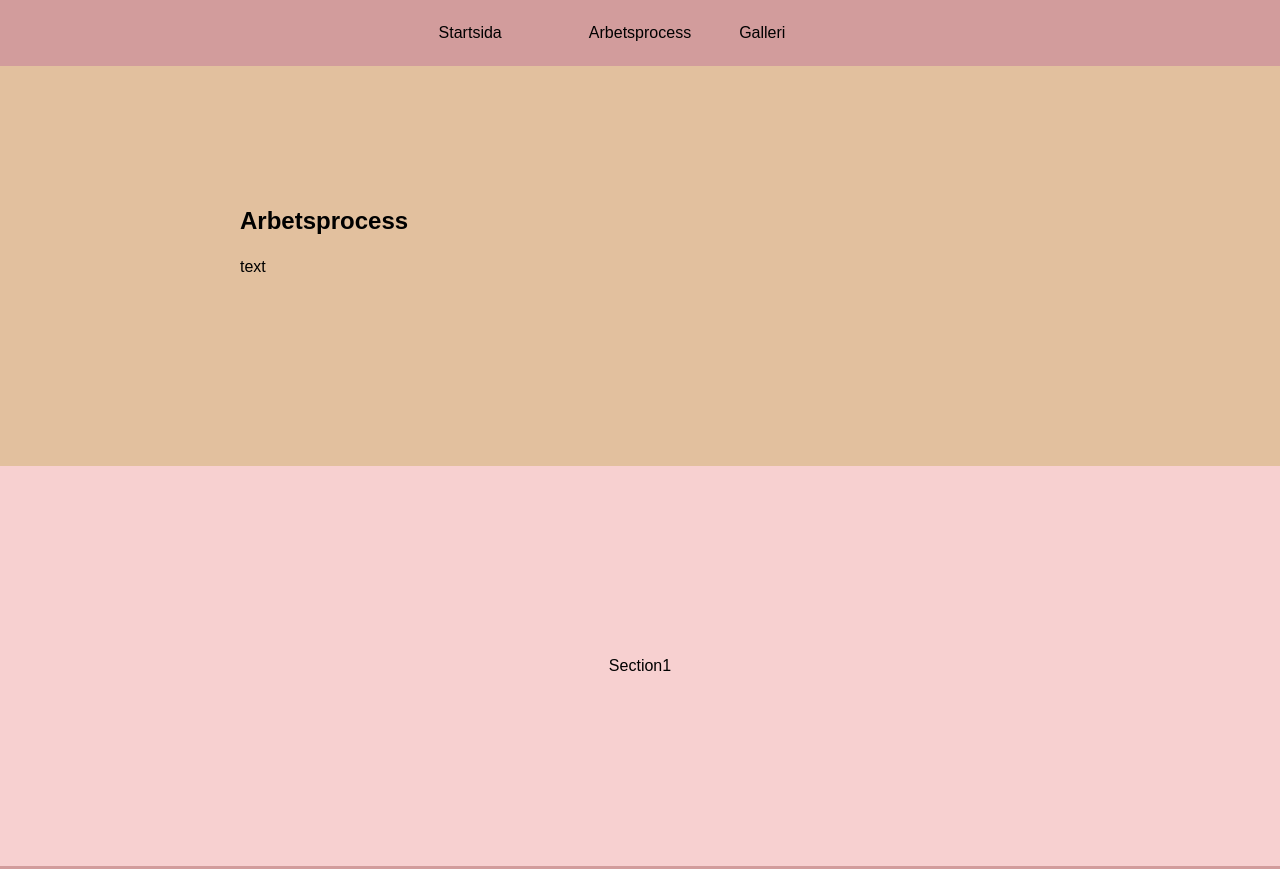
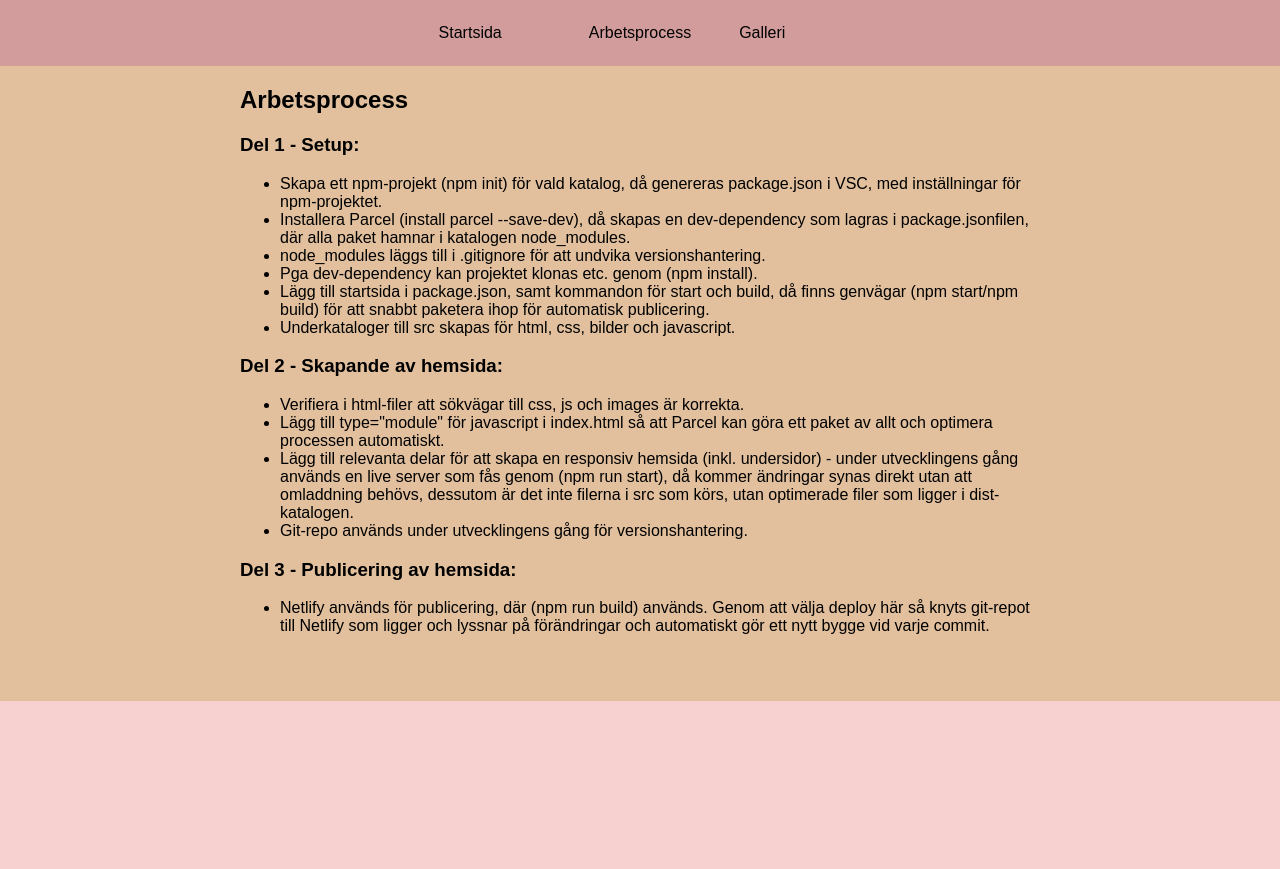
Before and after one commit to lisabromark/Moment_1, a website built with Parcel: page src/html/process.html in a window 1280 px wide. Shown: the top 869 px of the page. Built offline with nearby package versions, Linux system fonts and the light colour scheme.

Commit message:
Added working process

```diff
--- a/src/css/main.css
+++ b/src/css/main.css
@@ -7,7 +7,6 @@ body {
 html{
     height: 100%;
 }
-
 
 .container {
     display: grid;
--- a/src/html/process.html
+++ b/src/html/process.html
@@ -10,6 +10,7 @@
 </head>
 
 <body>
+    <div class="wrapper">
     <header>
         <div class="container">
 
@@ -34,19 +35,49 @@
     <div class="container">
         <main id="main">
             <article>
-            <h1>Arbetsprocess</h1>
-            <p>text</p>
+                <h2>Arbetsprocess</h2>
+                <h3>Del 1 - Setup:</h3>
+                <ul>
+                    <li>Skapa ett npm-projekt (npm init) för vald katalog, då genereras
+                        package.json i VSC, med inställningar för npm-projektet.
+                    </li>
+                    <li>Installera Parcel (install parcel --save-dev), då skapas en dev-dependency som lagras i
+                        package.jsonfilen, där alla paket hamnar i katalogen node_modules.
+                    <li>node_modules läggs till i .gitignore för att undvika versionshantering.</li>
+                    <li>Pga dev-dependency kan projektet klonas etc. genom (npm install).</li>
+                    <li>Lägg till startsida i package.json, samt kommandon för start och
+                        build, då finns genvägar (npm start/npm build) för att snabbt paketera ihop för automatisk
+                        publicering.</li>
+                    <li>Underkataloger till src skapas för html, css, bilder och javascript.</li>
+                </ul>
+                <h3>Del 2 - Skapande av hemsida:</h3>
+                <ul>
+                    <li>Verifiera i html-filer att sökvägar till css, js och images är korrekta.</li>
+                    <li>Lägg till type="module" för javascript i index.html så att Parcel kan göra ett paket av
+                        allt och optimera processen automatiskt.</li>
+                    <li>Lägg till relevanta delar för att skapa en responsiv hemsida (inkl. undersidor) - under
+                        utvecklingens gång används en live server som fås genom (npm run start),
+                        då kommer ändringar synas direkt utan att omladdning behövs, dessutom är det inte filerna i src som
+                        körs, utan optimerade filer som ligger i dist-katalogen.</li>
+                    <li>Git-repo används under utvecklingens gång för versionshantering.</li>
+                </ul>
+                <h3>Del 3 - Publicering av hemsida:</h3>
+                <ul>
+                    <li>Netlify används för publicering, där (npm run build) används. Genom att välja deploy här
+                        så knyts git-repot till Netlify som ligger och lyssnar på förändringar och automatiskt gör ett nytt
+                        bygge vid varje commit.</li>
+                </ul>
+                </p>
             </article>
         </main>
-        <section id="section1">Section1</section>
+        <section id="section1"></section>
     </div>
     <footer>
         <div class="container">
             Footer
         </div>
     </footer>
-
-</body>
+</div>
 
 </body>
 
```
Also changed, not shown: src/html/images.html (+1 -4 lines), src/html/index.html (+1 -1 lines), dist/images.html, dist/index.html, dist/process.html, 1 other file.
